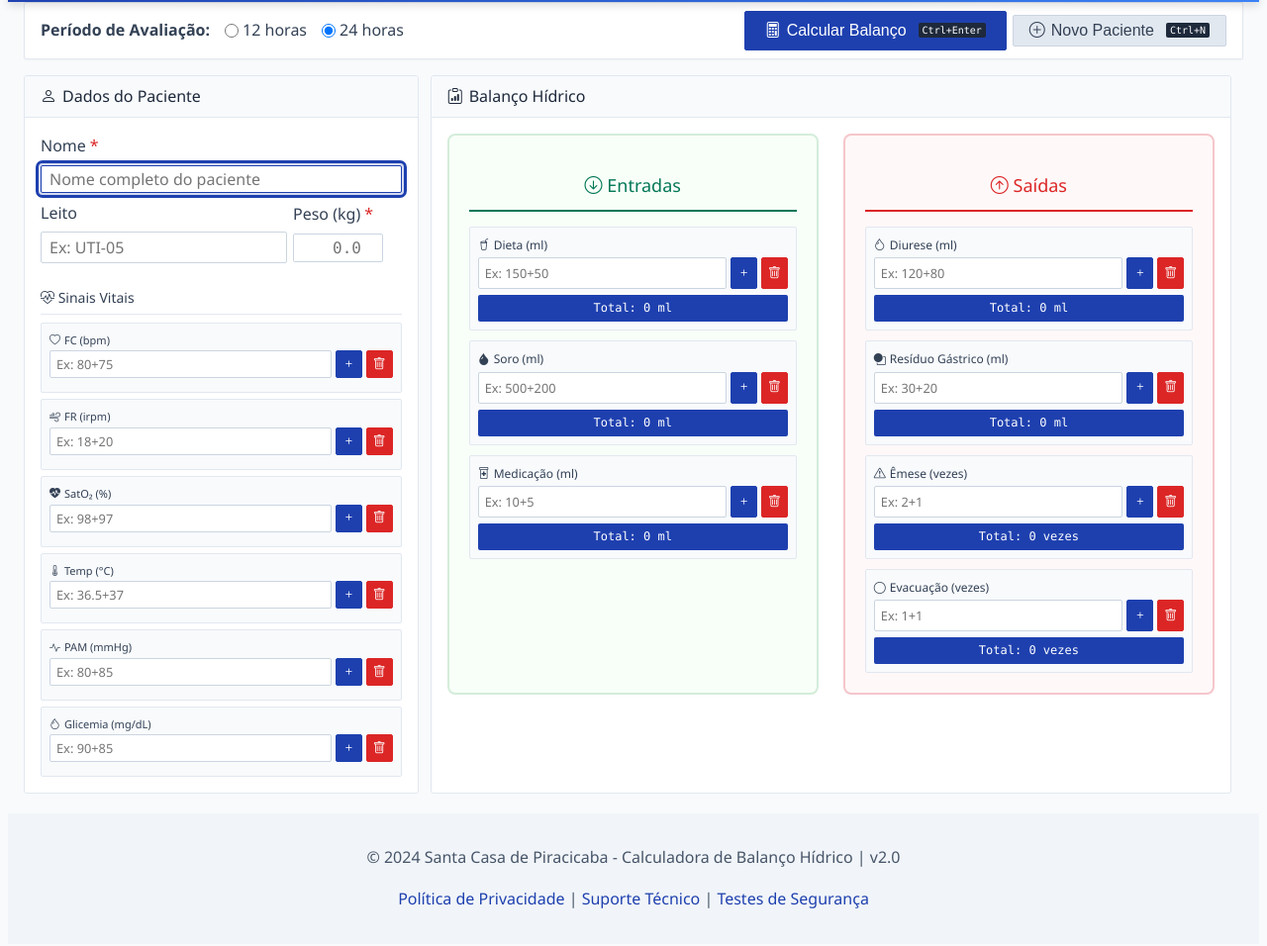
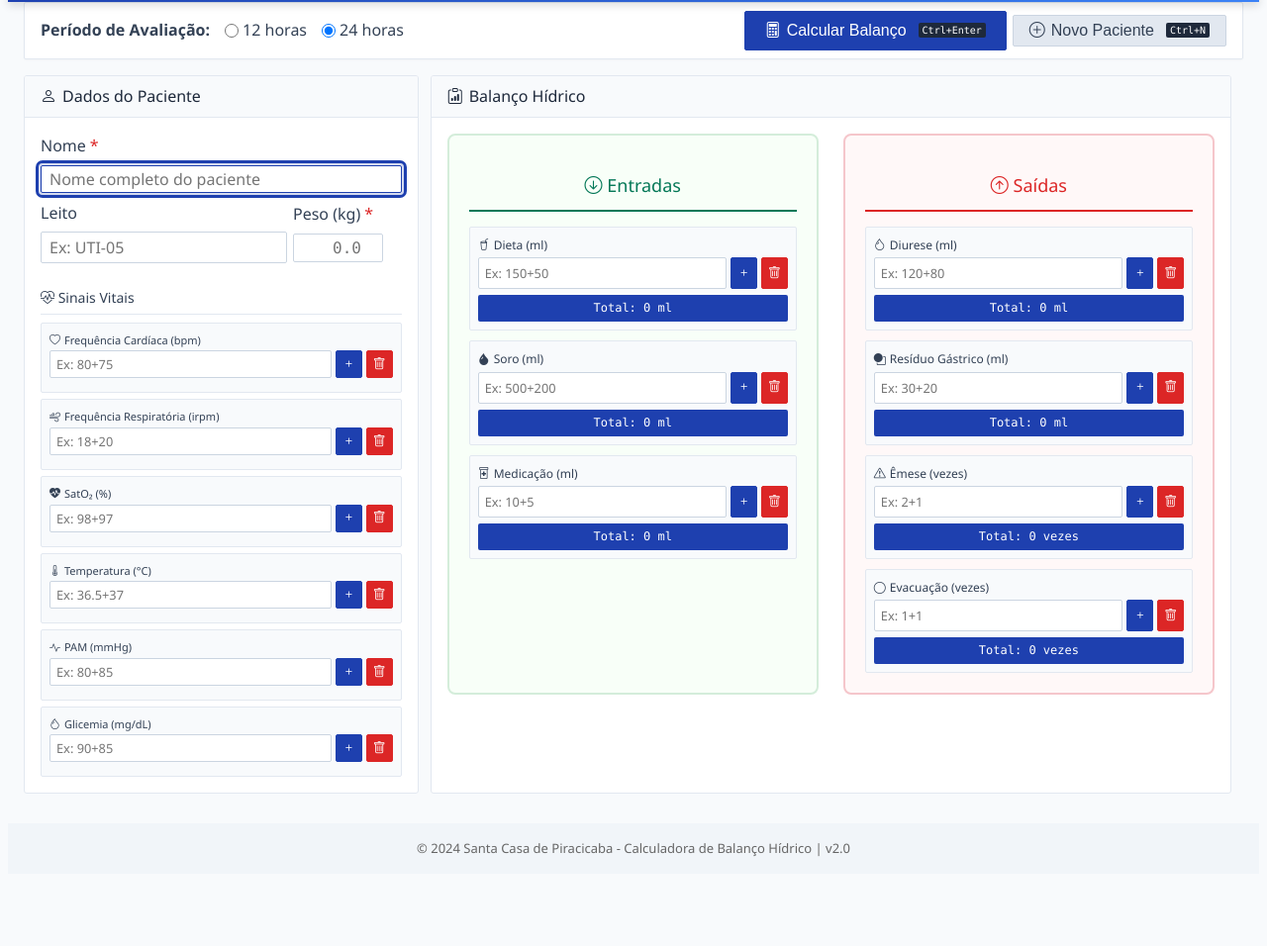
Before and after one commit to marcelosilva2604/calculadora-santacasapiracicaba, a plain HTML site: page index.html in a window 1280 px wide. Shown: the part 48-1004 px from the top of the page at 99% size. After the commit the page ends 939 px from the top, so only its background shows below. Drawn offline with nearby package versions, Linux system fonts and the light colour scheme.

Commit message:
Interface desktop finalizada: Layout sem scroll otimizado
### Refinamentos finais da interface:

**Labels dos sinais vitais corrigidos:**
- "FC" → "Frequência Cardíaca (bpm)"
- "FR" → "Frequência Respiratória (irpm)"
- "Temp" → "Temperatura (°C)"
- Mantida legibilidade profissional com nomes completos

**Footer otimizado:**
- Removidos links desnecessários (Política, Suporte, Testes)
- Reduzido para linha única de copyright
- Espaçamento equilibrado (margin-top: 30px, padding: 15px)
- Font-size 13px com cor #666 para visual discreto

**Resultado final:**
- ✅ Interface desktop completamente sem scroll
- ✅ Layout profissional e compacto
- ✅ Todos os elementos visíveis em tela padrão
- ✅ Espaçamento visual equilibrado
- ✅ Funcionalidade completa preservada

Interface pronta para uso em ambiente hospitalar desktop.

🤖 Generated with [Claude Code](https://claude.ai/code)

Co-Authored-By: Claude <noreply@anthropic.com>

```diff
--- a/index.html
+++ b/index.html
@@ -172,7 +172,7 @@
                             <div class="calculation-field-desktop" data-field="heart-rate" style="margin-bottom: 6px;">
                                 <div class="calculation-label-desktop" style="font-size: 11px; margin-bottom: 2px;">
                                     <i class="bi bi-heart"></i>
-                                    FC (bpm)
+                                    Frequência Cardíaca (bpm)
                                 </div>
                                 <div class="calculation-input-desktop">
                                     <input type="text" id="heart-rate-input" class="form-control compact" placeholder="Ex: 80+75" tabindex="4" style="height: 28px; font-size: 12px;">
@@ -190,7 +190,7 @@
                             <div class="calculation-field-desktop" data-field="respiratory-rate" style="margin-bottom: 6px;">
                                 <div class="calculation-label-desktop" style="font-size: 11px; margin-bottom: 2px;">
                                     <i class="bi bi-wind"></i>
-                                    FR (irpm)
+                                    Frequência Respiratória (irpm)
                                 </div>
                                 <div class="calculation-input-desktop">
                                     <input type="text" id="respiratory-rate-input" class="form-control compact" placeholder="Ex: 18+20" tabindex="5" style="height: 28px; font-size: 12px;">
@@ -226,7 +226,7 @@
                             <div class="calculation-field-desktop" data-field="temperature" style="margin-bottom: 6px;">
                                 <div class="calculation-label-desktop" style="font-size: 11px; margin-bottom: 2px;">
                                     <i class="bi bi-thermometer-half"></i>
-                                    Temp (°C)
+                                    Temperatura (°C)
                                 </div>
                                 <div class="calculation-input-desktop">
                                     <input type="text" id="temperature-input" class="form-control compact" placeholder="Ex: 36.5+37" tabindex="7" style="height: 28px; font-size: 12px;">
@@ -466,14 +466,9 @@
     </main>
 
     <!-- Footer -->
-    <footer class="healthcare-footer" role="contentinfo">
+    <footer class="healthcare-footer" role="contentinfo" style="padding: 15px 0; margin-top: 30px;">
         <div class="healthcare-container">
-            <p>&copy; 2024 Santa Casa de Piracicaba - Calculadora de Balanço Hídrico | v2.0</p>
-            <p>
-                <a href="#" class="footer-link">Política de Privacidade</a> |
-                <a href="#" class="footer-link">Suporte Técnico</a> |
-                <a href="security-test.html" class="footer-link">Testes de Segurança</a>
-            </p>
+            <p style="margin: 0; font-size: 13px; text-align: center; color: #666;">&copy; 2024 Santa Casa de Piracicaba - Calculadora de Balanço Hídrico | v2.0</p>
         </div>
     </footer>
 
```
